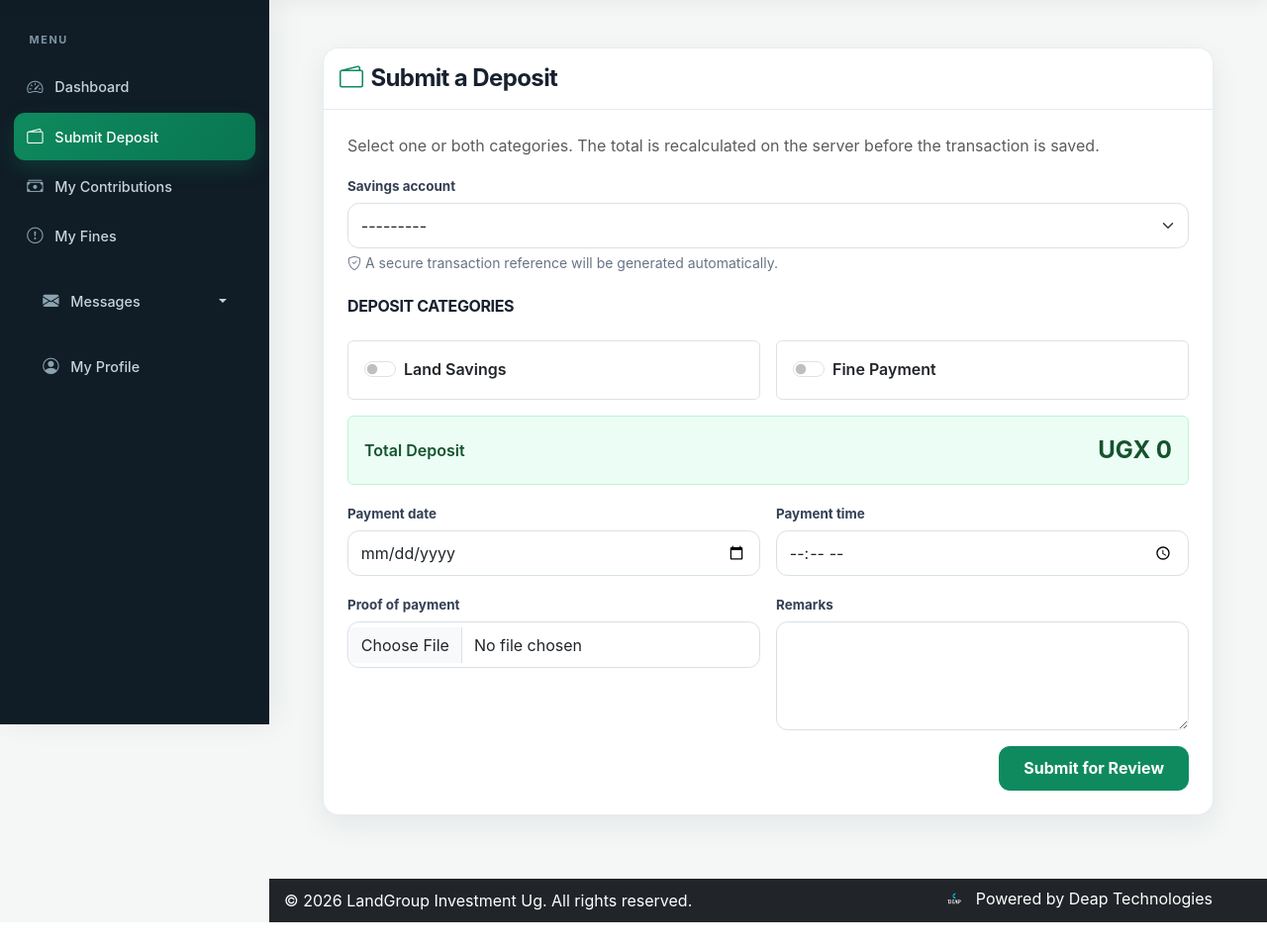
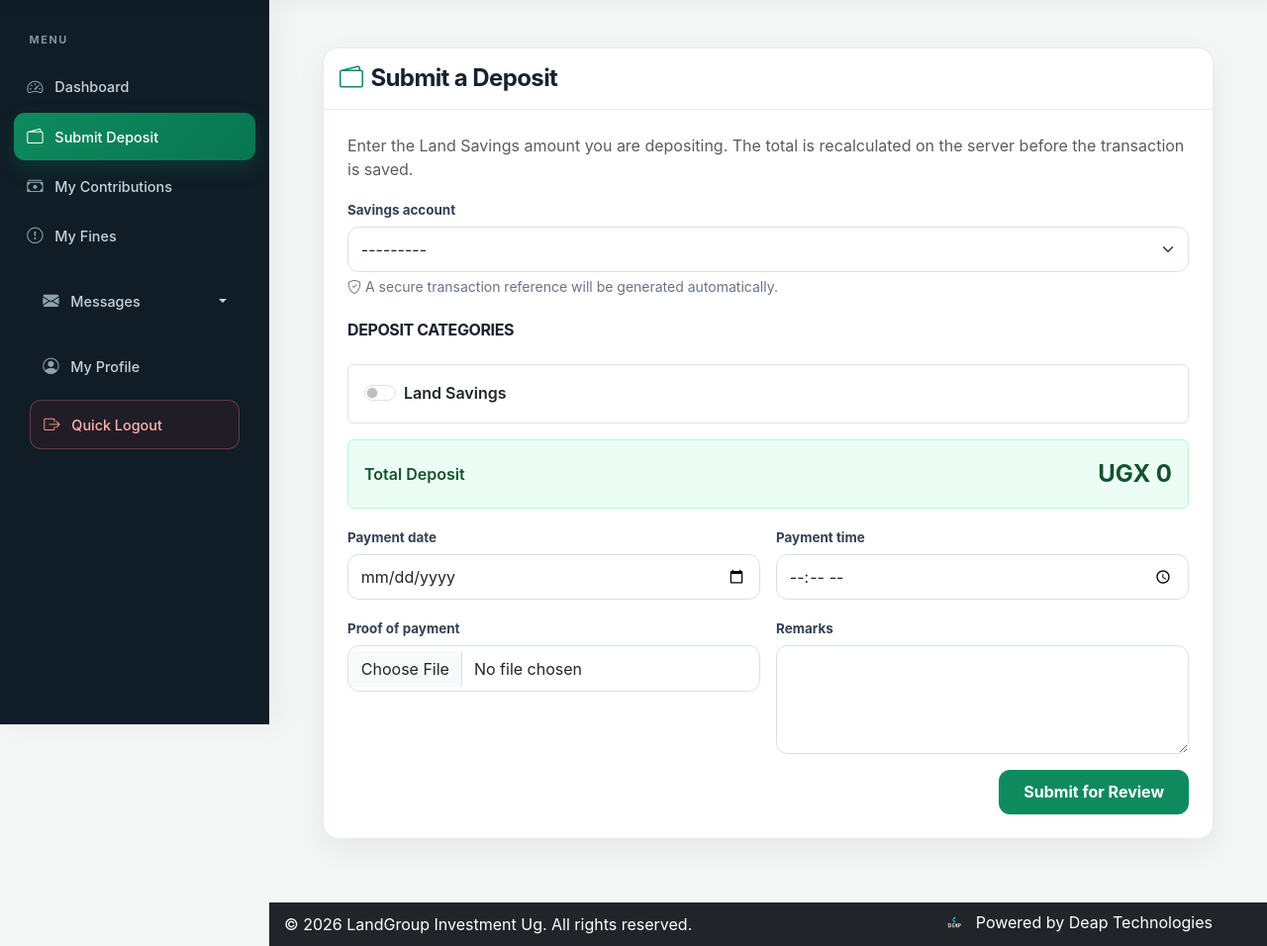
Before and after one commit to MarcDemo/LandGroup, a Django app: page /deposits/submit/ in a window 1280 px wide. Shown: the part 68-1024 px from the top of the page at 99% size. Before the commit the page ends 1000 px from the top, so only its background shows below. Run offline with Django 5.2, Linux system fonts and the light colour scheme; a user stored in the database is signed in; tables that the repository leaves empty hold one stand-in row (values such as "Sample post"); grey boxes marked "Sample" are stand-in pictures.

Commit message:
Refine login glass and member deposit options

```diff
--- a/deposits/forms.py
+++ b/deposits/forms.py
@@ -1,6 +1,7 @@
 from decimal import Decimal
 from django import forms
 from django.core.exceptions import ValidationError
+from django.db.models import F
 from groupcore.models import MemberProfile
 from fines.models import Fine
 from .models import DepositSubmission, SavingsAccount
@@ -29,7 +30,14 @@ class DepositSubmissionForm(forms.ModelForm):
         self.member = member
         if member:
             self.fields['savings_account'].queryset = SavingsAccount.objects.filter(member=member, is_active=True)
-            self.fields['selected_fine'].queryset = Fine.objects.filter(member=member).exclude(status='PAID')
+            outstanding_fines = Fine.objects.filter(
+                member=member, amount__gt=F('amount_paid')
+            ).exclude(status='PAID')
+            self.fields['selected_fine'].queryset = outstanding_fines
+            if not outstanding_fines.exists():
+                self.fields.pop('include_fine_payment', None)
+                self.fields.pop('fine_payment_amount', None)
+                self.fields.pop('selected_fine', None)
         elif 'member' in self.fields:
             self.fields['savings_account'].queryset = SavingsAccount.objects.filter(is_active=True).select_related('member')
             self.fields['selected_fine'].queryset = Fine.objects.exclude(status='PAID').select_related('member')
--- a/deposits/templates/deposits/submit_deposit.html
+++ b/deposits/templates/deposits/submit_deposit.html
@@ -4,23 +4,23 @@
   <div class="card border-0 shadow-sm">
     <div class="card-header bg-success text-white p-3"><h1 class="h4 mb-0"><i class="bi bi-wallet2 me-2"></i>Submit a Deposit</h1></div>
     <div class="card-body p-3 p-md-4">
-      <p class="text-muted">Select one or both categories. The total is recalculated on the server before the transaction is saved.</p>
+      <p class="text-muted">{% if form.include_fine_payment %}Select one or both categories.{% else %}Enter the Land Savings amount you are depositing.{% endif %} The total is recalculated on the server before the transaction is saved.</p>
       <form id="deposit-form" method="post" enctype="multipart/form-data" class="row g-3" novalidate>{% csrf_token %}
         {% if form.non_field_errors %}<div class="col-12 alert alert-danger">{{ form.non_field_errors }}</div>{% endif %}
         <div class="col-12"><label class="form-label">Savings account</label>{{ form.savings_account|add_class:'form-select' }}{{ form.savings_account.errors }}<div class="form-text"><i class="bi bi-shield-check me-1"></i>A secure transaction reference will be generated automatically.</div></div>
         <div class="col-12"><h2 class="h6 text-uppercase text-muted mt-2">Deposit categories</h2></div>
-        <div class="col-md-6">
+        <div class="{% if form.include_fine_payment %}col-md-6{% else %}col-12{% endif %}">
           <div class="category-card border rounded p-3 h-100">
             <div class="form-check form-switch">{{ form.include_land_savings|add_class:'form-check-input' }}<label class="form-check-label fw-semibold" for="id_include_land_savings">Land Savings</label></div>
             <div id="land-fields" class="mt-3 d-none"><label class="form-label">Land Savings amount (UGX)</label>{{ form.land_savings_amount|add_class:'form-control amount-input' }}{{ form.land_savings_amount.errors }}</div>
           </div>
         </div>
-        <div class="col-md-6">
+        {% if form.include_fine_payment %}<div class="col-md-6">
           <div class="category-card border rounded p-3 h-100">
             <div class="form-check form-switch">{{ form.include_fine_payment|add_class:'form-check-input' }}<label class="form-check-label fw-semibold" for="id_include_fine_payment">Fine Payment</label></div>
             <div id="fine-fields" class="mt-3 d-none"><label class="form-label">Fine amount (UGX)</label>{{ form.fine_payment_amount|add_class:'form-control amount-input' }}{{ form.fine_payment_amount.errors }}<label class="form-label mt-2">Allocate to</label>{{ form.selected_fine|add_class:'form-select' }}{{ form.selected_fine.errors }}</div>
           </div>
-        </div>
+        </div>{% endif %}
         <div class="col-12"><div class="total-panel rounded p-3 d-flex justify-content-between align-items-center"><span class="fw-semibold">Total Deposit</span><strong class="fs-4" id="deposit-total">UGX 0</strong></div></div>
         <div class="col-md-6"><label class="form-label">Payment date</label>{{ form.payment_date|add_class:'form-control' }}{{ form.payment_date.errors }}</div>
         <div class="col-md-6"><label class="form-label">Payment time</label>{{ form.payment_time|add_class:'form-control' }}{{ form.payment_time.errors }}</div>
@@ -36,5 +36,5 @@
 document.addEventListener('DOMContentLoaded',()=>{
  const pairs=[['id_include_land_savings','land-fields','id_land_savings_amount'],['id_include_fine_payment','fine-fields','id_fine_payment_amount']];
  const total=()=>{let n=0;document.querySelectorAll('.amount-input').forEach(i=>n+=Number(i.value)||0);document.getElementById('deposit-total').textContent='UGX '+n.toLocaleString();};
- pairs.forEach(([check,box,input])=>{const c=document.getElementById(check),b=document.getElementById(box),i=document.getElementById(input);const toggle=()=>{b.classList.toggle('d-none',!c.checked);if(!c.checked)i.value='';total();};c.addEventListener('change',toggle);i.addEventListener('input',total);toggle();}); total();
+ pairs.forEach(([check,box,input])=>{const c=document.getElementById(check),b=document.getElementById(box),i=document.getElementById(input);if(!c||!b||!i)return;const toggle=()=>{b.classList.toggle('d-none',!c.checked);if(!c.checked)i.value='';total();};c.addEventListener('change',toggle);i.addEventListener('input',total);toggle();}); total();
 });</script>{% endblock %}
--- a/groupcore/templates/groupcore/auth_base.html
+++ b/groupcore/templates/groupcore/auth_base.html
@@ -24,7 +24,7 @@
       34%, 100% { opacity:0; transform:scale(1.01) translateX(-2%); }
     }
     .auth-shell { position:relative; z-index:5; min-height:100vh; display:grid; place-items:center; padding:1.25rem; }
-    .auth-card { width:min(100%,440px); background:rgba(255,255,255,.72); border:1px solid rgba(255,255,255,.68); border-radius:1.35rem; padding:2rem; box-shadow:0 24px 70px rgba(0,20,14,.3); -webkit-backdrop-filter:blur(22px) saturate(135%); backdrop-filter:blur(22px) saturate(135%); }
+    .auth-card { width:min(100%,440px); background:rgba(255,255,255,.54); border:1px solid rgba(255,255,255,.58); border-radius:1.35rem; padding:2rem; box-shadow:0 24px 70px rgba(0,20,14,.3); -webkit-backdrop-filter:blur(18px) saturate(130%); backdrop-filter:blur(18px) saturate(130%); }
     .brand-mark { width:54px; height:54px; border-radius:16px; display:grid; place-items:center; background:#e8f7f1; color:var(--brand); font-size:1.55rem; margin:0 auto .7rem; }
     .brand-title { color:var(--brand); font-size:.74rem; font-weight:800; letter-spacing:.12em; text-transform:uppercase; margin-bottom:1.25rem; }
     .auth-card h1, .auth-card h2 { font-weight:800; letter-spacing:-.035em; }
--- a/groupcore/tests.py
+++ b/groupcore/tests.py
@@ -22,6 +22,8 @@ class MobileAppShellTests(TestCase):
         self.assertContains(response, reverse('submit_deposit'))
         self.assertContains(response, reverse('my_contributions'))
         self.assertContains(response, '>Deposit</span>', html=False)
+        self.assertContains(response, 'sidebar-logout')
+        self.assertContains(response, reverse('logout'))
 
     def test_treasurer_gets_role_specific_mobile_actions(self):
         treasurer = MemberProfile.objects.create_user(
--- a/templates/base.html
+++ b/templates/base.html
@@ -254,6 +254,9 @@
   #sidebar .text-muted { color: #7f95a2 !important; }
   #sidebar .dropdown-menu.sidebar-dropdown { background: transparent !important; }
   #sidebar .dropdown-menu.sidebar-dropdown a { color: #aebfc8 !important; }
+  #sidebar .sidebar-logout { color:#ffb4ad; border:1px solid rgba(255,125,114,.3); background:rgba(224,55,45,.08); }
+  #sidebar .sidebar-logout i { color:#ff8d83; }
+  #sidebar .sidebar-logout:hover { color:#fff !important; border-color:rgba(255,141,131,.55); background:rgba(224,55,45,.2); }
   #main-content { margin-left: 272px; margin-top: 68px; min-height: calc(100vh - 68px); padding: 2rem clamp(1rem, 3vw, 3rem) 3rem; background: var(--lg-canvas); }
   #main-content > .container, #main-content > .container-fluid { max-width: 1500px; }
   #main-content h1, #main-content h2, #main-content h3, #main-content h4 { color: var(--lg-ink) !important; letter-spacing: -.025em; font-weight: 750; }
@@ -683,6 +686,11 @@
             <i class="bi bi-person-circle me-2"></i> My Profile
           </a>
         </li>
+        <li class="nav-item mt-2 px-3">
+          <a class="nav-link sidebar-logout" href="{% url 'logout' %}">
+            <i class="bi bi-box-arrow-right me-2"></i> Quick Logout
+          </a>
+        </li>
 
       {% else %}
         <li class="nav-item">
```
Also changed, not shown: deposits/tests.py (+21 -0 lines).
